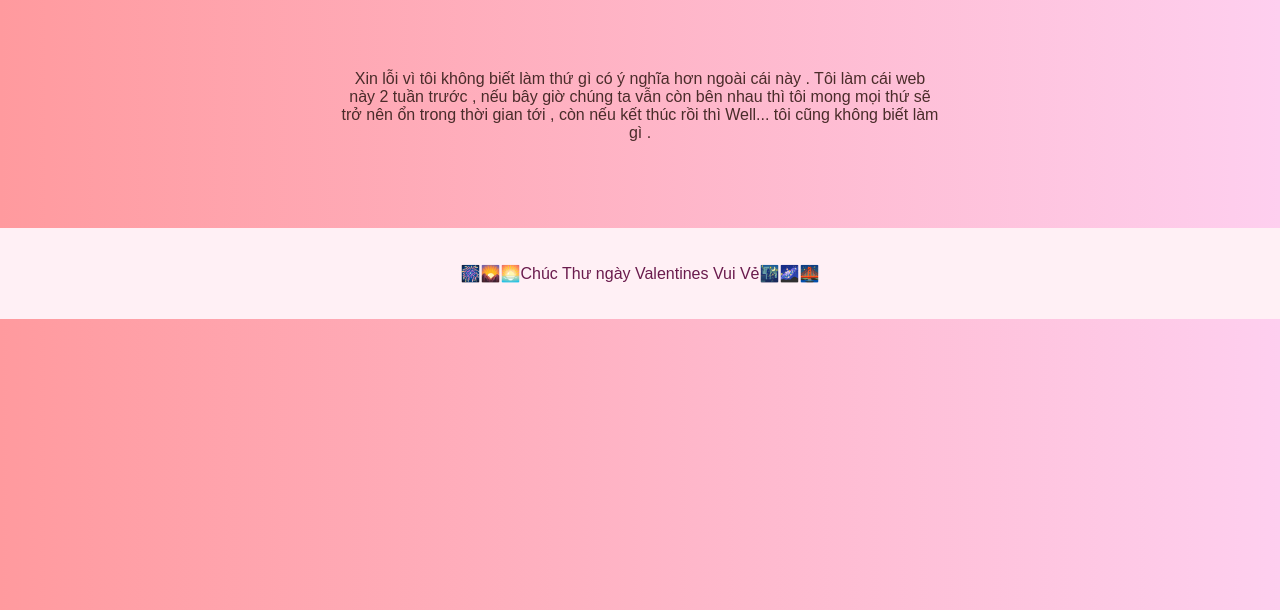
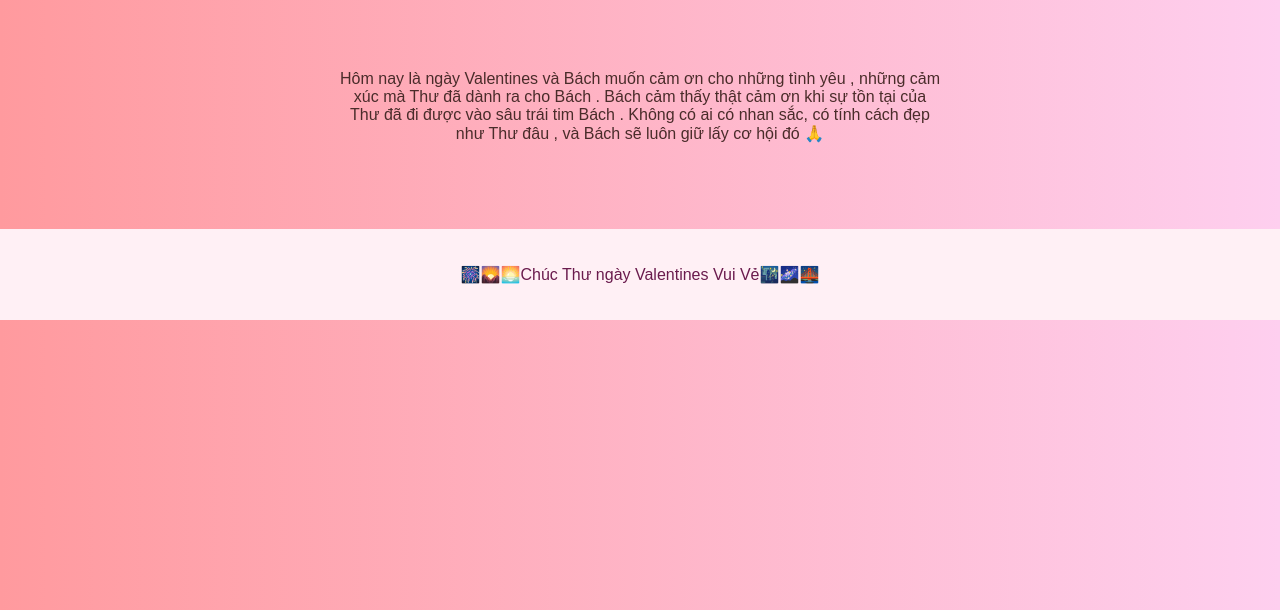
Before and after one commit to AnselmHalkenberg/messageforthefuture, a plain HTML site: page index.html in a window 1280 px wide. Shown: the part 190-800 px from the top of the page. Drawn offline with Linux system fonts and the light colour scheme.

Commit message:
Update index.html

```diff
--- a/index.html
+++ b/index.html
@@ -55,7 +55,7 @@
     <div class="heart">❤️</div>
   </header>
   <div class="content">
-    <p>Xin lỗi vì tôi không biết làm thứ gì có ý nghĩa hơn ngoài cái này . Tôi làm cái web này 2 tuần trước , nếu bây giờ chúng ta vẫn còn bên nhau thì tôi mong mọi thứ sẽ trở nên ổn trong thời gian tới , còn nếu kết thúc rồi thì Well... tôi cũng không biết làm gì .</p>
+    <p>Hôm nay là ngày Valentines và Bách muốn cảm ơn cho những tình yêu , những cảm xúc mà Thư đã dành ra cho Bách . Bách cảm thấy thật cảm ơn khi sự tồn tại của Thư đã đi được vào sâu trái tim Bách . Không có ai có nhan sắc, có tính cách đẹp như Thư đâu , và Bách sẽ luôn giữ lấy cơ hội đó 🙏 </p>
   </div>
   <footer>
     <p>🎆🌄🌅Chúc Thư ngày Valentines Vui Vẻ🌃🌌🌉</p>
```
